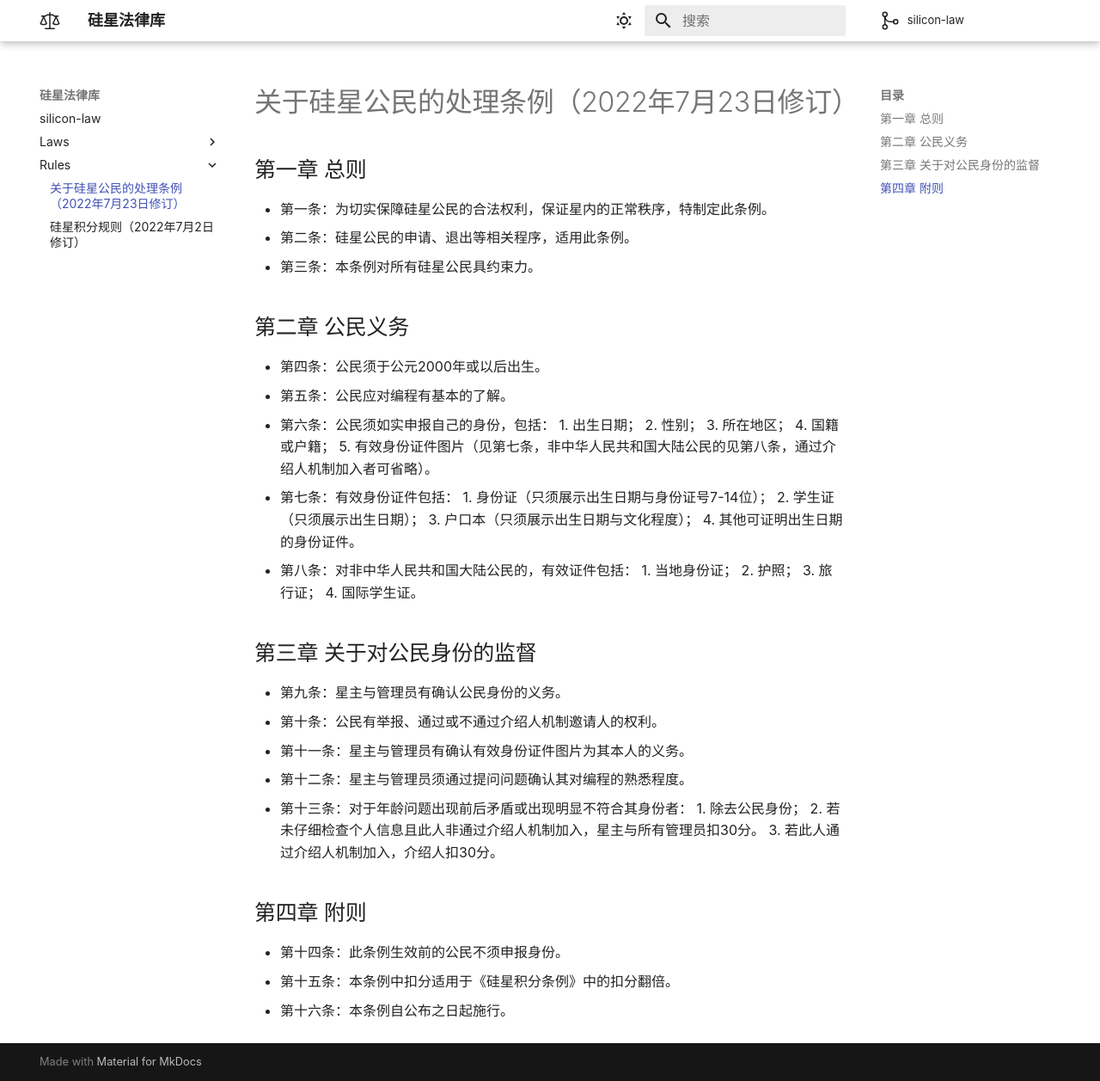
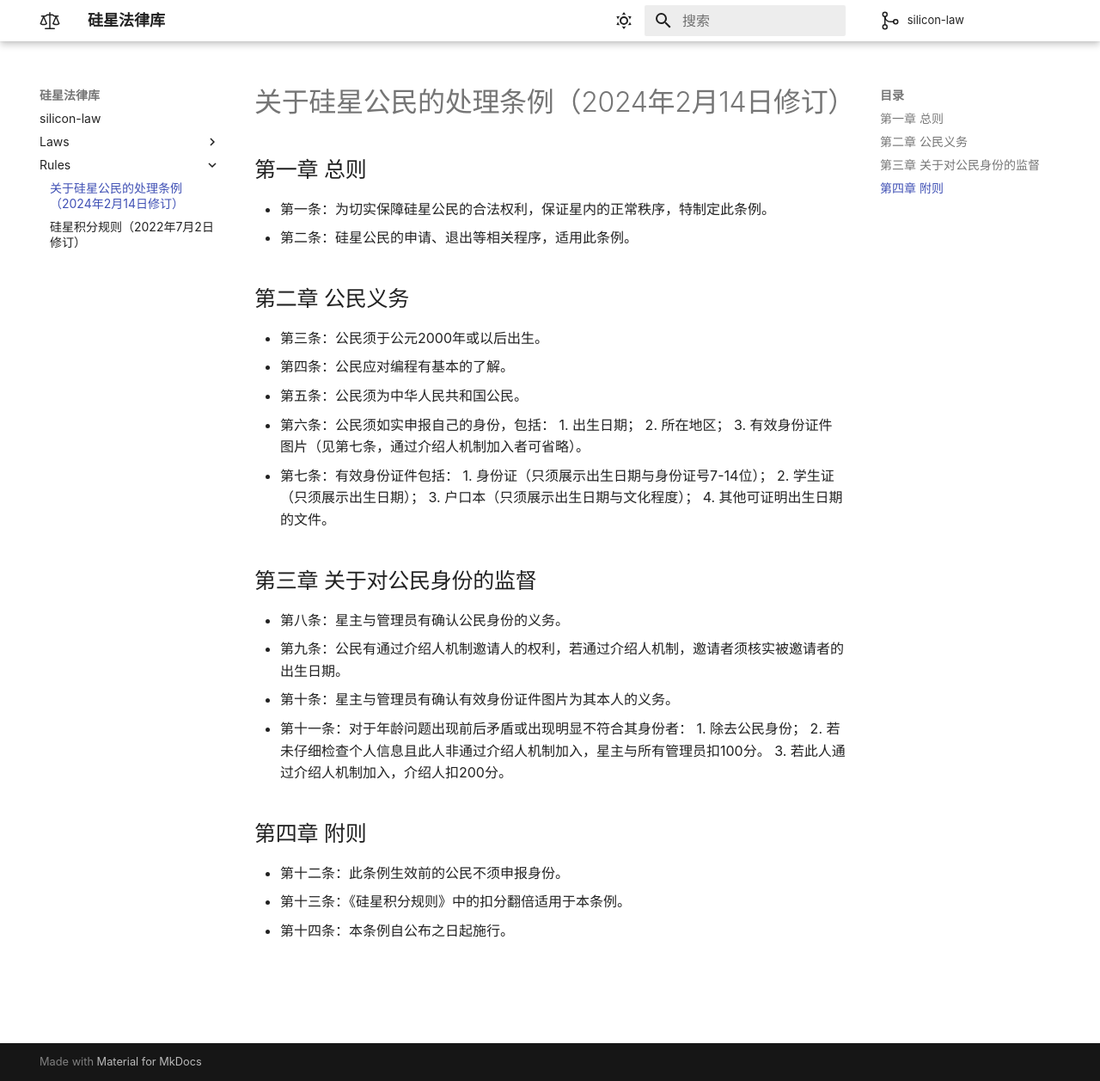
Before and after one commit to silicon-star-united-government/silicon-law, an MkDocs documentation site: the page built from docs/rules/关于硅星公民的处理条例.md, in a window 1280 px wide and 1257 px high. Shown: the whole window at 86% size. Built offline with MkDocs 1.6.1 and Material for MkDocs 9.7.7, drawn with Linux system fonts in a browser that asks for light colours; comment, search, counter and statistics services are not loaded.

Commit message:
Update 关于硅星公民的处理条例.md

```diff
--- a/docs/rules/关于硅星公民的处理条例.md
+++ b/docs/rules/关于硅星公民的处理条例.md
@@ -1,37 +1,29 @@
-# 关于硅星公民的处理条例（2022年7月23日修订）
+# 关于硅星公民的处理条例（2024年2月14日修订）
 ## 第一章 总则
 * 第一条：为切实保障硅星公民的合法权利，保证星内的正常秩序，特制定此条例。
 * 第二条：硅星公民的申请、退出等相关程序，适用此条例。
-* 第三条：本条例对所有硅星公民具约束力。
 ## 第二章 公民义务
-* 第四条：公民须于公元2000年或以后出生。
-* 第五条：公民应对编程有基本的了解。
+* 第三条：公民须于公元2000年或以后出生。
+* 第四条：公民应对编程有基本的了解。
+* 第五条：公民须为中华人民共和国公民。
 * 第六条：公民须如实申报自己的身份，包括：
 		1. 出生日期；
-		2. 性别；
-		3. 所在地区；
-		4. 国籍或户籍；
-		5. 有效身份证件图片（见第七条，非中华人民共和国大陆公民的见第八条，通过介绍人机制加入者可省略）。
+		2. 所在地区；
+		3. 有效身份证件图片（见第七条，通过介绍人机制加入者可省略）。
 * 第七条：有效身份证件包括：
 		1. 身份证（只须展示出生日期与身份证号7-14位）；
 		2. 学生证（只须展示出生日期）；
 		3. 户口本（只须展示出生日期与文化程度）；
-		4. 其他可证明出生日期的身份证件。
-* 第八条：对非中华人民共和国大陆公民的，有效证件包括：
-		1. 当地身份证；
-		2. 护照；
-		3. 旅行证；
-		4. 国际学生证。
+		4. 其他可证明出生日期的文件。
 ## 第三章 关于对公民身份的监督
-* 第九条：星主与管理员有确认公民身份的义务。
-* 第十条：公民有举报、通过或不通过介绍人机制邀请人的权利。
-* 第十一条：星主与管理员有确认有效身份证件图片为其本人的义务。
-* 第十二条：星主与管理员须通过提问问题确认其对编程的熟悉程度。
-* 第十三条：对于年龄问题出现前后矛盾或出现明显不符合其身份者：
+* 第八条：星主与管理员有确认公民身份的义务。
+* 第九条：公民有通过介绍人机制邀请人的权利，若通过介绍人机制，邀请者须核实被邀请者的出生日期。
+* 第十条：星主与管理员有确认有效身份证件图片为其本人的义务。
+* 第十一条：对于年龄问题出现前后矛盾或出现明显不符合其身份者：
 		1. 除去公民身份；
-		2. 若未仔细检查个人信息且此人非通过介绍人机制加入，星主与所有管理员扣30分。
-		3. 若此人通过介绍人机制加入，介绍人扣30分。
+		2. 若未仔细检查个人信息且此人非通过介绍人机制加入，星主与所有管理员扣100分。
+		3. 若此人通过介绍人机制加入，介绍人扣200分。
 ## 第四章 附则
-* 第十四条：此条例生效前的公民不须申报身份。
-* 第十五条：本条例中扣分适用于《硅星积分条例》中的扣分翻倍。
-* 第十六条：本条例自公布之日起施行。
+* 第十二条：此条例生效前的公民不须申报身份。
+* 第十三条：《硅星积分规则》中的扣分翻倍适用于本条例。
+* 第十四条：本条例自公布之日起施行。
```
